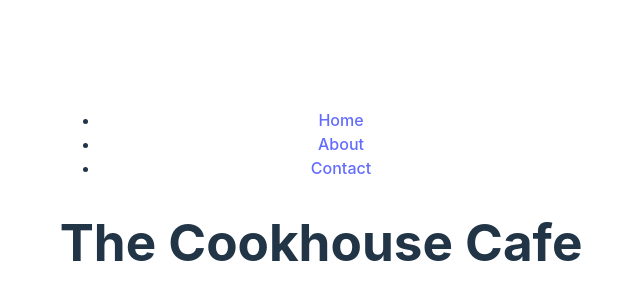
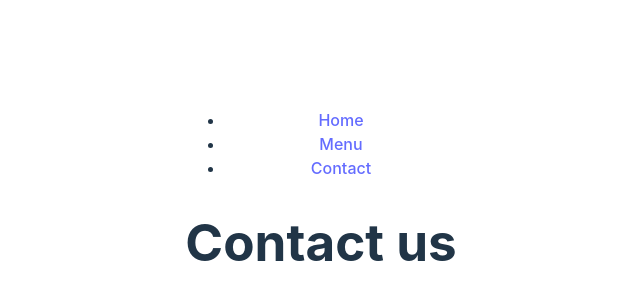
Before and after one commit to leventefeher/TheCookhouseCafeHastings, a React (Vite) app: page /#/contact in a window 1280 px wide. Shown: the part 202-502 px from the top of the page, without its empty margins (319-959 px from the left). Built offline with nearby package versions, Linux system fonts and the light colour scheme.

Commit message:
Adds routing to app

```diff
--- a/src/App.jsx
+++ b/src/App.jsx
@@ -1,6 +1,10 @@
 // import { useState } from "react";
+import { Route, Routes } from "react-router-dom";
 import "./App.css";
 import { Nav } from "./Nav";
+import { Home } from "./pages/Home";
+import { Contact } from "./pages/Contact";
+import { Menu } from "./pages/Menu";
 
 function App() {
   // const [count, setCount] = useState(0);
@@ -8,7 +12,11 @@ function App() {
   return (
     <>
       <Nav />
-      <h1>The Cookhouse Cafe</h1>
+      <Routes>
+        <Route path="/" element={<Home />} />
+        <Route path="/menu" element={<Menu />} />
+        <Route path="/contact" element={<Contact />} />
+      </Routes>
     </>
   );
 }
--- a/src/Nav.jsx
+++ b/src/Nav.jsx
@@ -9,7 +9,7 @@ export const Nav = () => {
             <Link to="/">Home</Link>
           </li>
           <li>
-            <Link to="/about">About</Link>
+            <Link to="/menu">Menu</Link>
           </li>
           <li>
             <Link to="/contact">Contact</Link>
--- /dev/null
+++ b/src/pages/Contact.jsx
@@ -0,0 +1,9 @@
+import "../App.css";
+
+export const Contact = () => {
+  return (
+    <content>
+      <h1>Contact us</h1>
+    </content>
+  );
+};
--- /dev/null
+++ b/src/pages/Home.jsx
@@ -0,0 +1,9 @@
+import "../App.css";
+
+export const Home = () => {
+  return (
+    <content>
+      <h1>The Cookhouse Cafe</h1>
+    </content>
+  );
+};
--- /dev/null
+++ b/src/pages/Menu.jsx
@@ -0,0 +1,9 @@
+import "../App.css";
+
+export const Menu = () => {
+  return (
+    <content>
+      <h1> Menu</h1>
+    </content>
+  );
+};
```
Also changed, not shown: 1 other file (tests, documents, lock files or other folders).
